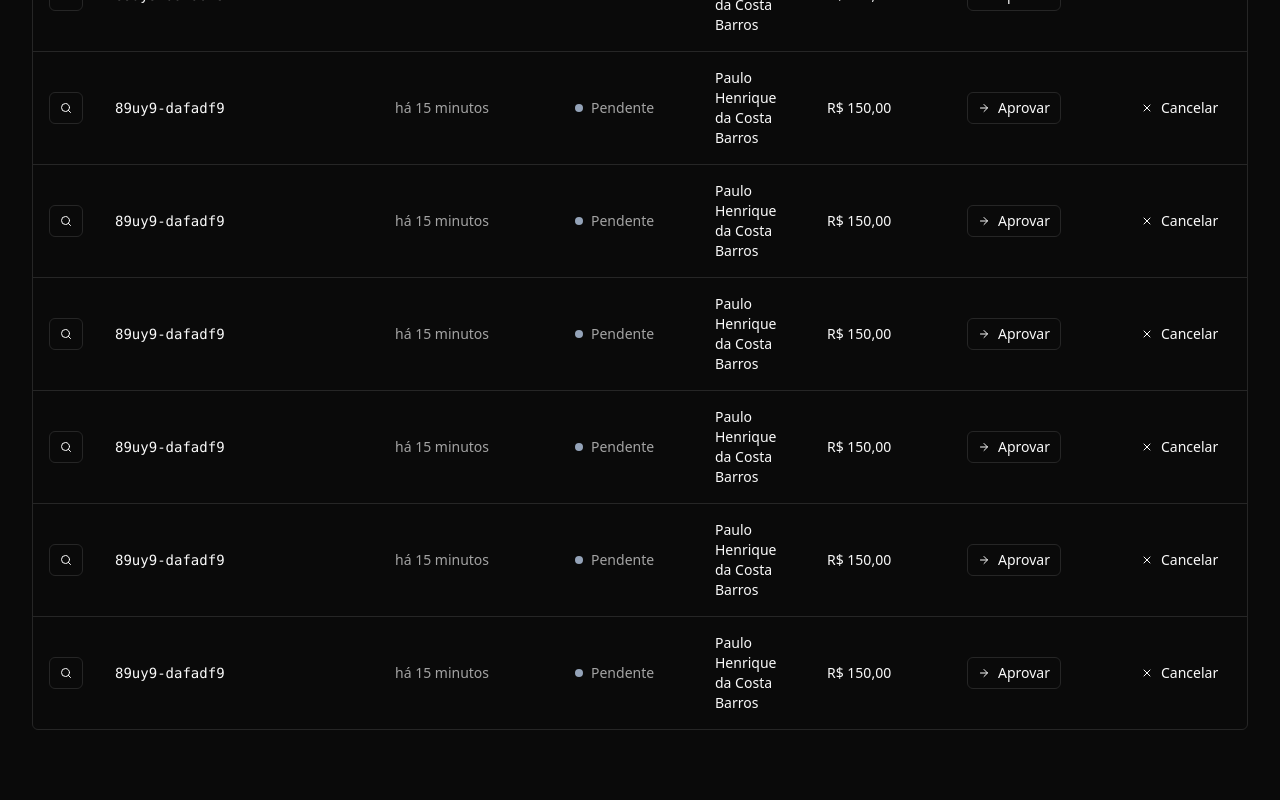
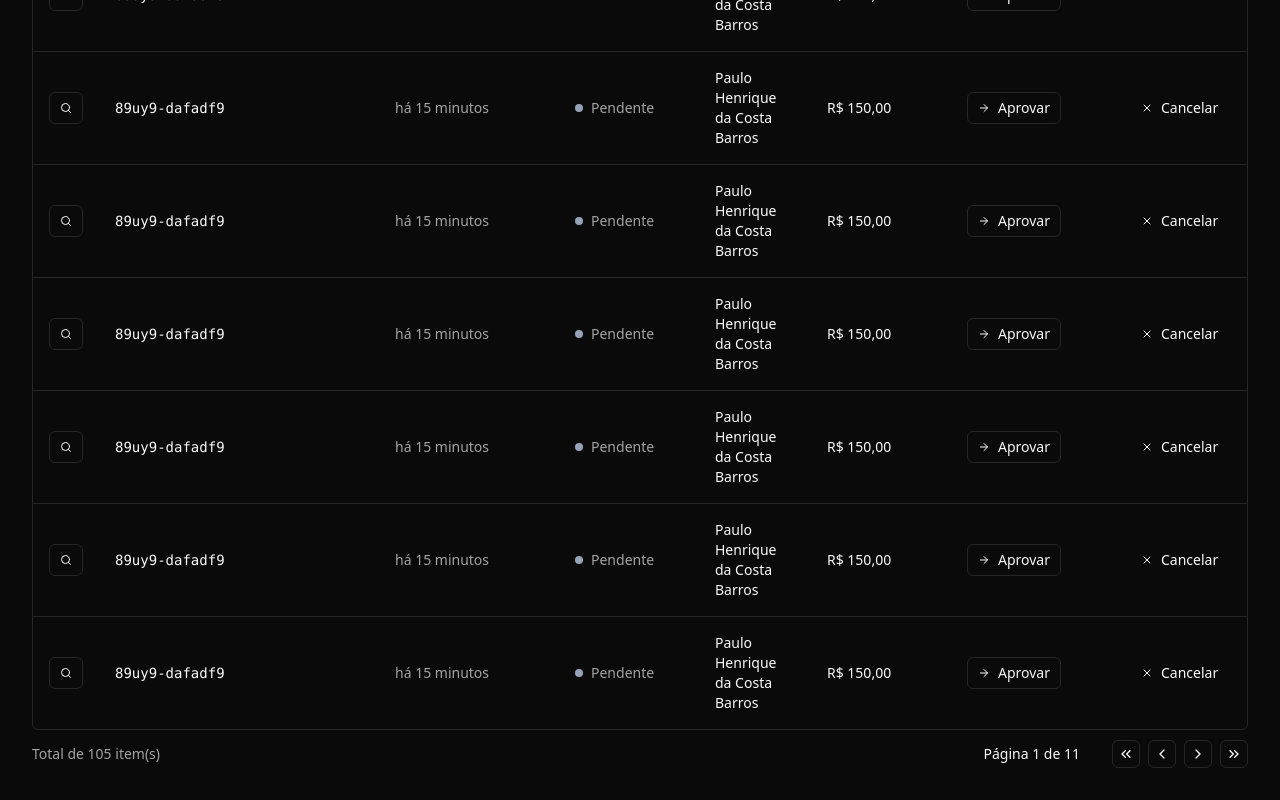
Before and after one commit to phcbarros/one-react, a React (Vite) app in the folder 04-pizzashop-web/: page /orders in a window 1280 px wide. Shown: the part 633-1433 px from the top of the page. Before the commit the page ends 1395 px from the top, so only its background shows below. Built offline with nearby package versions, Linux system fonts and the light colour scheme.

Commit message:
Pizza Shop - 02 - Componente: Paginação

```diff
--- /dev/null
+++ b/04-pizzashop-web/src/components/pagination.tsx
@@ -0,0 +1,50 @@
+import {
+  ChevronLeft,
+  ChevronRight,
+  ChevronsLeft,
+  ChevronsRight,
+} from 'lucide-react'
+
+import {Button} from './ui/button'
+
+export interface PaginationProps {
+  pageIndex: number
+  totalCount: number
+  perPage: number
+}
+
+export function Pagination({pageIndex, perPage, totalCount}: PaginationProps) {
+  const pages = Math.ceil(totalCount / perPage) || 1
+
+  return (
+    <div className="flex items-center justify-between">
+      <span className="text-sm text-muted-foreground">
+        Total de {totalCount} item(s)
+      </span>
+
+      <div className="flex items-center gap-6 lg:gap-8">
+        <div className="text-sm font-medium">
+          Página {pageIndex + 1} de {pages}
+        </div>
+        <div className="flex items-center gap-2">
+          <Button variant="outline" className="h-7 w-7 p-0">
+            <ChevronsLeft className="h-4 w-4" />
+            <span className="sr-only">Primeira página</span>
+          </Button>
+          <Button variant="outline" className="h-7 w-7 p-0">
+            <ChevronLeft className="h-4 w-4" />
+            <span className="sr-only">Próxima página</span>
+          </Button>
+          <Button variant="outline" className="h-7 w-7 p-0">
+            <ChevronRight className="h-4 w-4" />
+            <span className="sr-only">Página anterior</span>
+          </Button>
+          <Button variant="outline" className="h-7 w-7 p-0">
+            <ChevronsRight className="h-4 w-4" />
+            <span className="sr-only">Última página</span>
+          </Button>
+        </div>
+      </div>
+    </div>
+  )
+}
--- a/04-pizzashop-web/src/pages/app/orders/index.tsx
+++ b/04-pizzashop-web/src/pages/app/orders/index.tsx
@@ -1,5 +1,6 @@
 import {Helmet} from 'react-helmet-async'
 
+import {Pagination} from '@/components/pagination'
 import {
   Table,
   TableBody,
@@ -17,9 +18,8 @@ export function Orders() {
       <Helmet title="Pedidos" />
       <div className="flex flex-col gap-4">
         <h1 className="text-3xl font-bold tracking-tight">Pedidos</h1>
-      </div>
 
-      <div className="space-y-2.5 pt-4">
+        <div className="space-y-2.5 ">
           <OrderTableFilters />
 
           <div className="border rounded-md">
@@ -43,6 +43,9 @@ export function Orders() {
               </TableBody>
             </Table>
           </div>
+
+          <Pagination pageIndex={0} totalCount={105} perPage={10} />
+        </div>
       </div>
     </>
   )
```
Lines whose indentation alone changed are shown as unchanged.
